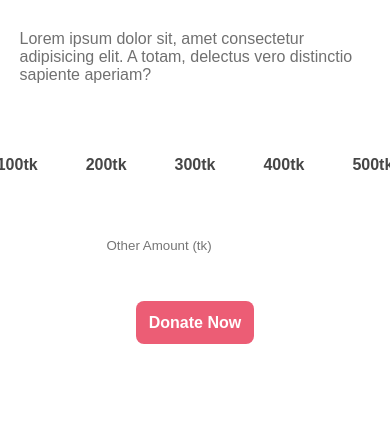
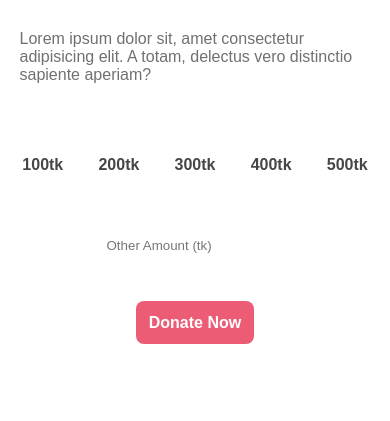
Before and after one commit to kobirul5/donate-today, a plain HTML site: page index.html in a window 390 px wide. Shown: the part 398-819 px from the top of the page. Drawn offline with Linux system fonts and the light colour scheme.

Commit message:
solve some responsive problme for mobile

```diff
--- a/styles/style.css
+++ b/styles/style.css
@@ -212,6 +212,10 @@ footer{
     .donate-today{
         width: 90%;
     }
+    .donate-amount{
+        margin: 0;
+        gap: .2rem;
+    }
     .donate-plan-content,
     .lives-depend-container,
     .need-suvive-container,
```
